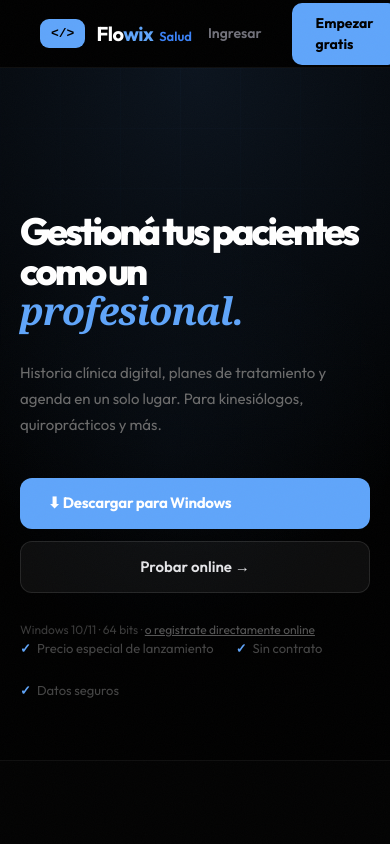
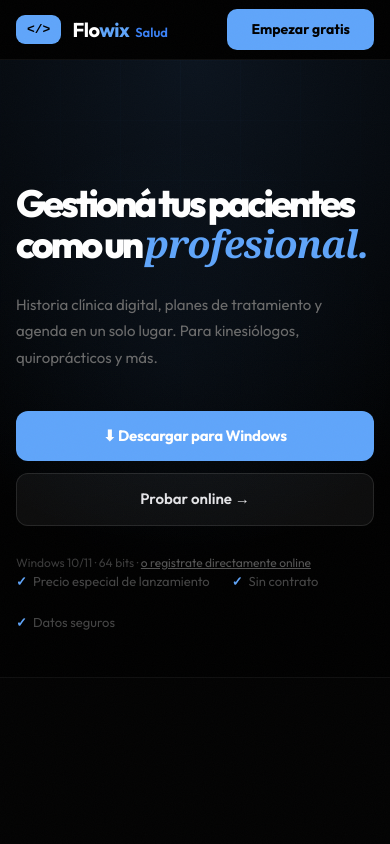
Before and after one commit to alegresystems26/flowix-salud, a Next.js app: page / in a window 390 px wide. Shown: the top 844 px of the page. Built offline with nearby package versions, Linux system fonts and the light colour scheme.

Commit message:
fix: mobile responsivo landing — viewport meta, breakpoints 768/600/420, nav hamburger CSS, stats padding

```diff
--- a/app/globals.css
+++ b/app/globals.css
@@ -87,24 +87,48 @@ html { scroll-behavior: smooth; }
 .faq-arrow { transition: transform 0.22s ease; display: inline-block; }
 .faq-item[open] .faq-arrow { transform: rotate(45deg); }
 
-/* ─── RESPONSIVE — 900px ─────────────────────────────────────── */
+/* ─── RESPONSIVE — 900px (tablets grandes) ───────────────────── */
 @media (max-width: 900px) {
-  .hero-grid     { grid-template-columns: 1fr !important; }
+  .hero-grid     { grid-template-columns: 1fr !important; gap: 48px !important; }
   .hero-preview  { display: none !important; }
   .stats-grid    { grid-template-columns: repeat(2, 1fr) !important; }
   .footer-grid   { grid-template-columns: 1fr 1fr !important; gap: 36px !important; }
   .footer-grid > div:first-child { grid-column: 1 / -1; }
   .pain-grid     { grid-template-columns: 1fr !important; }
   .detail-row    { grid-template-columns: 1fr !important; direction: ltr !important; }
+  .download-grid { grid-template-columns: 1fr !important; gap: 32px !important; }
+  .download-cta  { text-align: center !important; }
 }
 
-/* ─── RESPONSIVE — 600px ─────────────────────────────────────── */
+/* ─── RESPONSIVE — 768px (tablets medianas / iPad) ───────────── */
+@media (max-width: 768px) {
+  .hero-section  { padding: 80px 24px 64px !important; }
+  .section-pad   { padding: 64px 24px !important; }
+  .nav-links     { display: none !important; }
+  .stats-grid    { grid-template-columns: repeat(2, 1fr) !important; gap: 16px !important; }
+  .detail-row    { gap: 40px !important; }
+  .footer-grid   { grid-template-columns: 1fr 1fr !important; gap: 28px !important; }
+}
+
+/* ─── RESPONSIVE — 600px (móviles) ──────────────────────────── */
 @media (max-width: 600px) {
-  .nav-links    { display: none !important; }
-  .hero-section { padding: 80px 20px 60px !important; }
-  .section-pad  { padding: 60px 20px !important; }
-  .stats-grid   { grid-template-columns: 1fr 1fr !important; }
-  .footer-grid  { grid-template-columns: 1fr !important; }
-  .cta-buttons  { flex-direction: column !important; align-items: stretch !important; }
-  .cta-buttons a { text-align: center; }
+  nav { padding: 0 20px !important; height: 60px !important; }
+  .nav-login-btn { display: none !important; }
+  .hero-section  { padding: 72px 20px 52px !important; }
+  .section-pad   { padding: 52px 20px !important; }
+  .stats-grid    { grid-template-columns: 1fr 1fr !important; gap: 12px !important; padding: 20px !important; }
+  .footer-grid   { grid-template-columns: 1fr !important; gap: 28px !important; }
+  .cta-buttons   { flex-direction: column !important; align-items: stretch !important; }
+  .cta-buttons a, .cta-buttons button { text-align: center !important; justify-content: center !important; }
+  .niche-chip    { font-size: 13px !important; padding: 8px 14px !important; }
+  .download-grid { padding: 36px 24px !important; grid-template-columns: 1fr !important; }
 }
+
+/* ─── RESPONSIVE — 420px (móviles pequeños) ─────────────────── */
+@media (max-width: 420px) {
+  nav { padding: 0 16px !important; }
+  .hero-section  { padding: 60px 16px 44px !important; }
+  .section-pad   { padding: 44px 16px !important; }
+  .stats-grid    { grid-template-columns: 1fr 1fr !important; }
+  .footer-grid   { grid-template-columns: 1fr !important; }
+}
--- a/app/layout.tsx
+++ b/app/layout.tsx
@@ -11,6 +11,7 @@ export default function RootLayout({ children }: { children: React.ReactNode })
   return (
     <html lang="es">
       <head>
+        <meta name="viewport" content="width=device-width, initial-scale=1, maximum-scale=1" />
         <link rel="preconnect" href="https://fonts.googleapis.com" />
         <link rel="preconnect" href="https://fonts.gstatic.com" crossOrigin="anonymous" />
         <link href="https://fonts.googleapis.com/css2?family=Outfit:wght@400;500;600;700;800&display=swap" rel="stylesheet" />
--- a/app/page.tsx
+++ b/app/page.tsx
@@ -57,7 +57,7 @@ export default function FlowixSaludLanding() {
           <a href="#detalle"   className="nav-link" style={{ color: "#71717a", fontSize: 14, textDecoration: "none", padding: "8px 16px", borderRadius: 8 }}>El sistema</a>
         </div>
         <div style={{ display: "flex", alignItems: "center", gap: 14 }}>
-          <a href={SYSTEM_LOGIN} className="nav-link" style={{
+          <a href={SYSTEM_LOGIN} className="nav-link nav-login-btn" style={{
             color: "#71717a", fontSize: 14, fontWeight: 600,
             textDecoration: "none", padding: "8px 16px", borderRadius: 8,
           }}>Ingresar</a>
```
Also changed, not shown: 1 other file (tests, documents, lock files or other folders).
